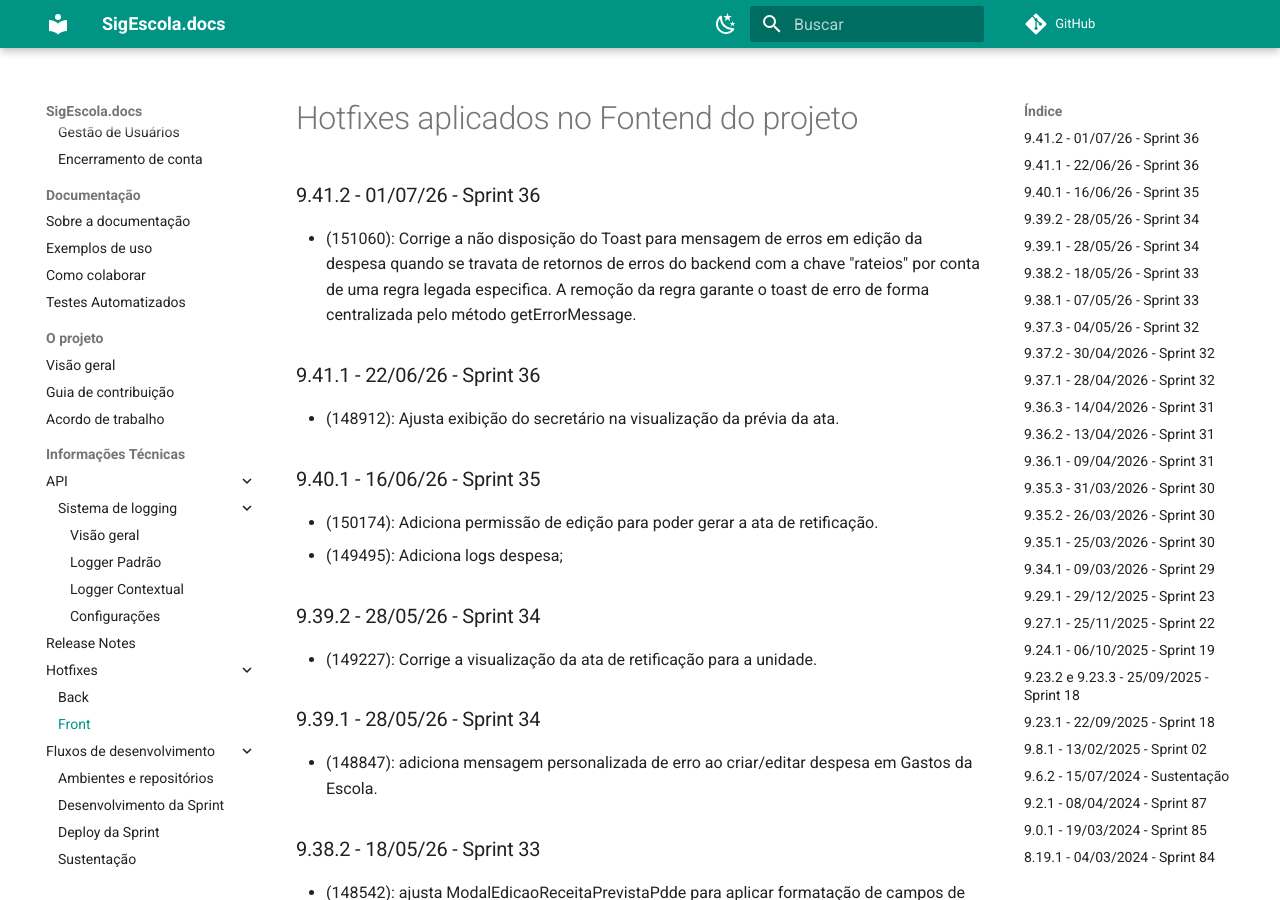
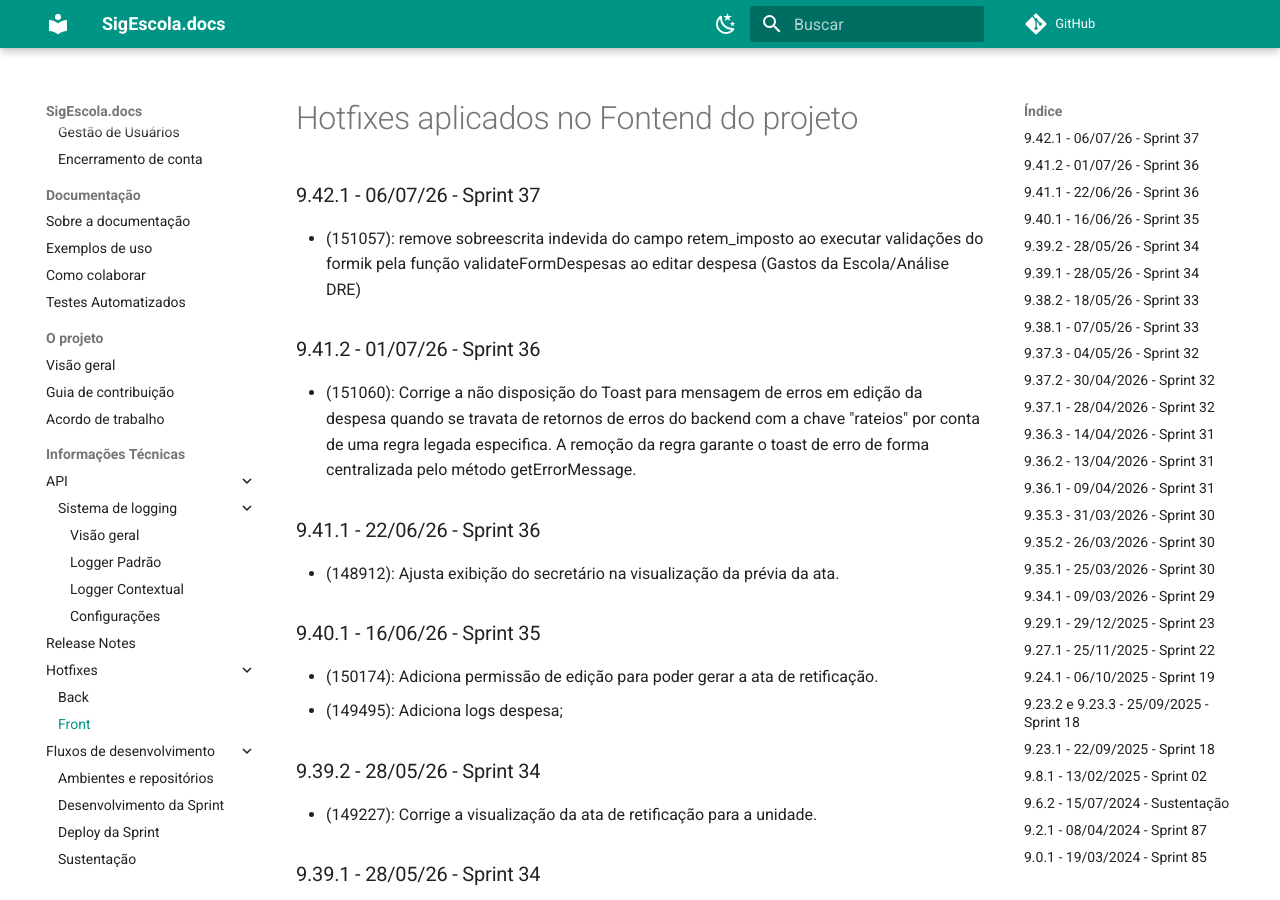
Before and after one commit to prefeiturasp/SME-PTRF-Docs, an MkDocs documentation site: the page built from docs/projeto/hotfixes_front.md, in a window 1280 px wide and 900 px high. Built offline with MkDocs 1.6.1 and Material for MkDocs 9.7.7, drawn with Linux system fonts in a browser that asks for light colours; comment, search, counter and statistics services are not loaded.

Commit message:
Document hotfix for form validation issue in 9.42.1
Added hotfix details for version 9.42.1 addressing form validation issues.

```diff
--- a/docs/projeto/hotfixes_front.md
+++ b/docs/projeto/hotfixes_front.md
@@ -1,4 +1,7 @@
 # Hotfixes aplicados no Fontend do projeto
+
+### 9.42.1 - 06/07/26 - Sprint 37
+* (151057): remove sobreescrita indevida do campo retem_imposto ao executar validações do formik pela função validateFormDespesas ao editar despesa (Gastos da Escola/Análise DRE)
 
 ### 9.41.2 - 01/07/26 - Sprint 36
 * (151060): Corrige a não disposição do Toast para mensagem de erros em edição da despesa quando se travata de retornos de erros do backend com a chave "rateios" por conta de uma regra legada especifica. A remoção da regra garante o toast de erro de forma centralizada pelo método getErrorMessage.
```
